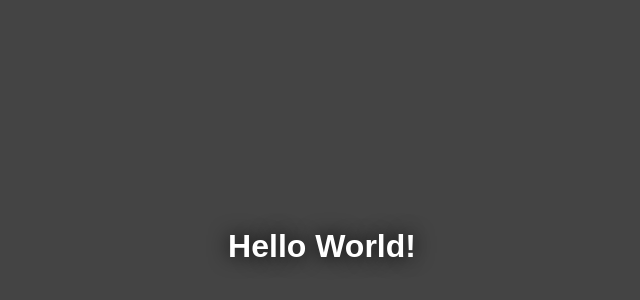
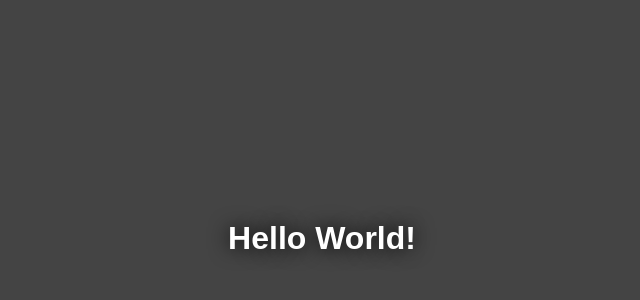
Before and after one commit to mathvalenza/webpack-course, a website built with webpack: page dist/index.html in a window 1280 px wide. Shown: the part 162-462 px from the top of the page, without its empty margins (318-958 px from the left). Built offline with nearby package versions, Linux system fonts and the light colour scheme.

Commit message:
fixed css example

```diff
--- a/src/main.css
+++ b/src/main.css
@@ -1,14 +1,14 @@
 body {
-  maring: 0;
   background-color: #444;
+  margin: 0;
 }
 
 h1 {
+  align-items: center;
+  color: white;
+  display: flex;
+  font-family: sans-serif;
   height: 100vh;
-  display: flex;
-  color: white;
-  align-items: center;
   justify-content: center;
-  font-family: sans-serif;
   text-shadow: 0 0 20px black;
 }
```
